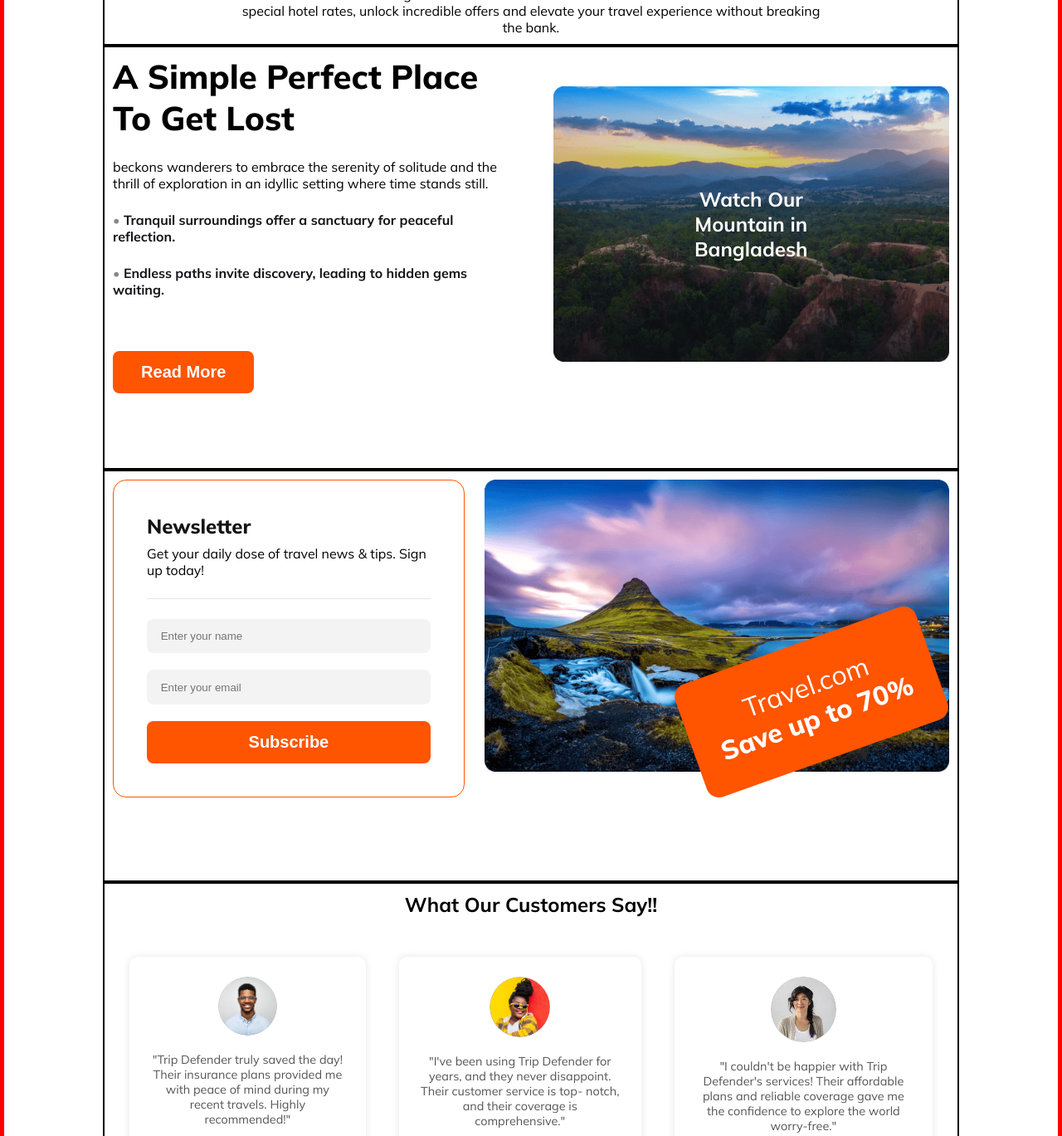
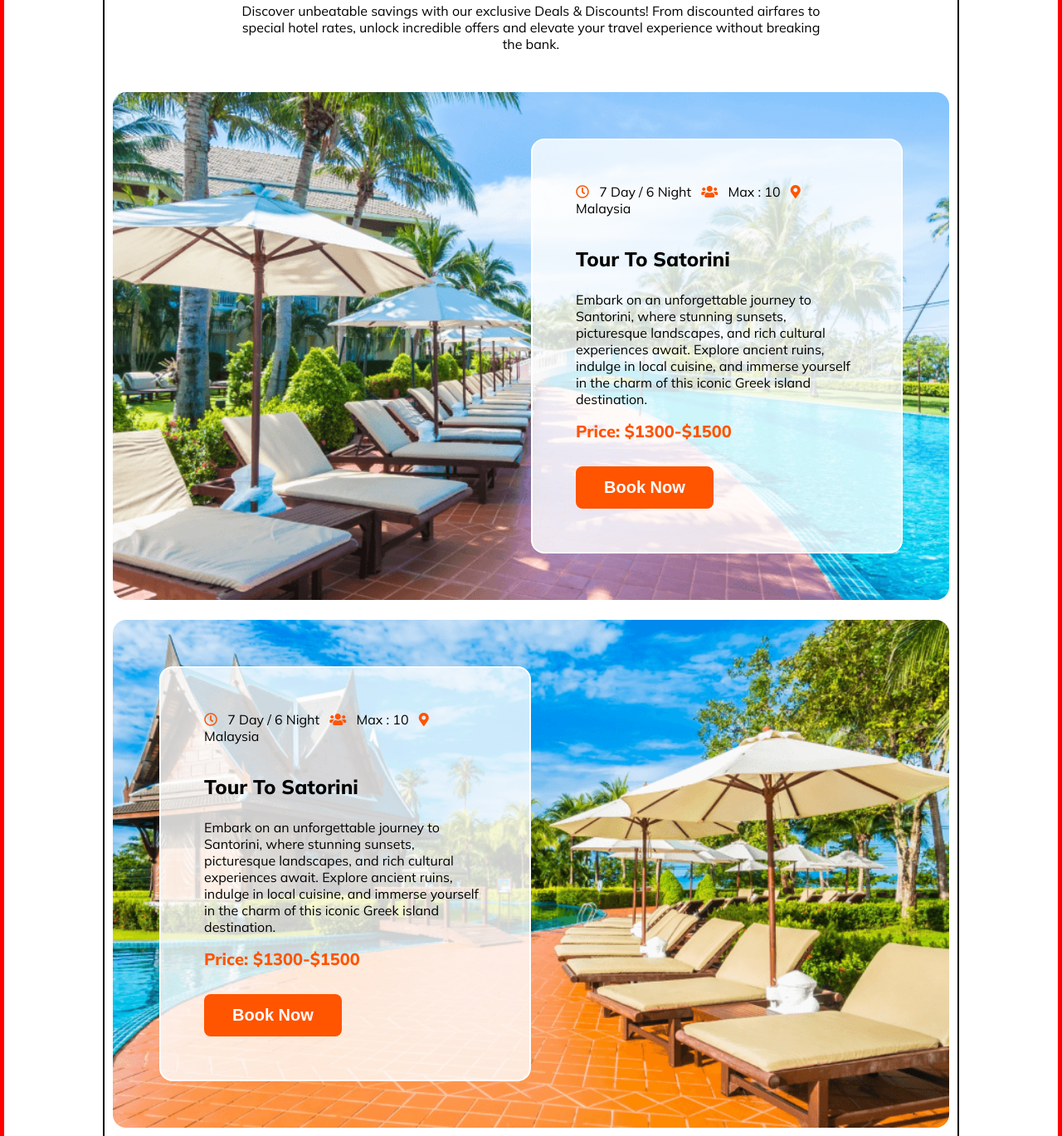
Before and after one commit to Humayun1318/B9A2-Hero-Travel-Assignment, a plain HTML site: page index.html in a window 1280 px wide. Shown: the part 3651-5020 px from the top of the page at 83% size. Drawn offline with Linux system fonts and the light colour scheme.

Commit message:
optional section complete

```diff
--- a/index.html
+++ b/index.html
@@ -277,7 +277,7 @@
 
         <!-- deals and discount -->
 
-        <section class="container">
+        <section class="container deals-discount">
             <div class="deals-text">
                 <h2 class="title-text">
                     Deals & Discounts
@@ -293,10 +293,98 @@
                     the bank.
                 </p>
             </div>
-            <div>
+            <div class="deals-bg-image">
+                <div class="deals-content">
+                    <p class="content-icon">
+                        <i class="far fa-clock"></i>
+                        <span> 7 Day / 6 Night</span>
+                        <i class="fas fa-users"></i>
+                        <span>Max : 10</span>
+                        <i
+                        class="fas fa-map-marker-alt">
+                        </i><span>Malaysia</span>
+                    </p>
+                    <h5>Tour To Satorini</h5>
+                    <p class="deals-content-des">
+                        Embark on an unforgettable
+                         journey to Santorini, where
+                          stunning sunsets, picturesque
+                           landscapes, and rich cultural
+                        experiences await. Explore
+                         ancient ruins, indulge in local
+                          cuisine, and immerse yourself
+                           in the charm of this iconic
+                        Greek island destination.
+                    </p>
+                    <p class="price">
+                        Price: $1300-$1500</p>
+                    <button class="btn">Book Now
+                    </button>
+                </div>
+
 
             </div>
+            <div class="deals-bg-image-2">
+                <div class="deals-content-2">
+                    <p class="content-icon">
+                        <i class="far fa-clock"></i>
+                        <span> 7 Day / 6 Night</span>
+                        <i class="fas fa-users"></i>
+                        <span>Max : 10</span>
+                        <i
+                        class="fas fa-map-marker-alt">
+                        </i><span>Malaysia</span>
+                    </p>
+                    <h5>Tour To Satorini</h5>
+                    <p class="deals-content-des">
+                        Embark on an unforgettable
+                         journey to Santorini, where
+                          stunning sunsets, picturesque
+                           landscapes, and rich cultural
+                        experiences await. Explore
+                         ancient ruins, indulge in local
+                          cuisine, and immerse yourself
+                           in the charm of this iconic
+                        Greek island destination.
+                    </p>
+                    <p class="price">
+                        Price: $1300-$1500</p>
+                    <button class="btn">Book Now
+                    </button>
+                </div>
 
+
+            </div>
+            <div class="deals-bg-image">
+                <div class="deals-content">
+                    <p class="content-icon">
+                        <i class="far fa-clock"></i>
+                        <span> 7 Day / 6 Night</span>
+                        <i class="fas fa-users"></i>
+                        <span>Max : 10</span>
+                        <i class="fas fa-map-marker-alt">
+                        </i><span>Malaysia</span>
+                    </p>
+                    <h5>Tour To Satorini</h5>
+                    <p class="deals-content-des">
+                        Embark on an unforgettable
+                        journey to Santorini, where
+                        stunning sunsets, picturesque
+                        landscapes, and rich cultural
+                        experiences await. Explore
+                        ancient ruins, indulge in local
+                        cuisine, and immerse yourself
+                        in the charm of this iconic
+                        Greek island destination.
+                    </p>
+                    <p class="price">
+                        Price: $1300-$1500</p>
+                    <button class="btn">Book Now
+                    </button>
+                </div>
+
+
+            </div>
         </section>
 
         <!-- perfect place section -->
--- a/styles/style.css
+++ b/styles/style.css
@@ -363,10 +363,107 @@ button {
 
 /* Customer survey styles */
 
-.deals-text{
+.deals-discount {
+    margin-bottom: 4.75em;
+}
+
+.deals-text {
     width: 70%;
     margin: 0 auto;
     text-align: center;
+}
+
+.deals-text h2 {
+    margin-bottom: 0.5em;
+}
+
+.deals-text p {
+    margin-bottom: 3em;
+}
+
+.deals-bg-image {
+    background-image: url(../Images/Group\ 39.png);
+    background-repeat: no-repeat;
+    background-size: cover;
+    background-position: center;
+    border-radius: 1em;
+    padding: 3.5em;
+    display: flex;
+    margin-bottom: 1.5em;
+
+
+}
+
+.deals-content {
+    margin-left: auto;
+    width: 50%;
+    border-radius: 16px;
+    border: 2px solid #FFF;
+    background: rgba(255, 255, 255, 0.80);
+    padding: 3.25em;
+
+
+}
+
+.deals-bg-image-2 {
+    background-image: url(../Images/Group\ 40.png);
+    background-repeat: no-repeat;
+    background-size: cover;
+    background-position: center;
+    border-radius: 1em;
+    padding: 3.5em;
+    margin-bottom: 1.5em;
+
+}
+
+.deals-content-2 {
+    width: 50%;
+    border-radius: 16px;
+    border: 2px solid #FFF;
+    background: rgba(255, 255, 255, 0.80);
+    padding: 3.25em;
+
+}
+
+.content-icon i,
+.content-icon span {
+    margin-right: 0.5em;
+}
+
+.content-icon i {
+    color: #ff5400;
+}
+
+.deals-content h5 {
+    margin-top: 1.5em;
+    margin-bottom: 1em;
+    font-weight: 800;
+    font-size: 1.5em;
+}
+
+.deals-content-2 h5 {
+    margin-top: 1.5em;
+    margin-bottom: 1em;
+    font-weight: 800;
+    font-size: 1.5em;
+}
+
+.deals-content-des {
+    margin-bottom: 1em;
+}
+
+.price {
+    font-size: 1.25em;
+    font-weight: 800;
+    color: #ff5400;
+}
+
+.deals-content button {
+    margin-top: 1.5em;
+}
+
+.deals-content-2 button {
+    margin-top: 1.5em;
 }
 
 
```
